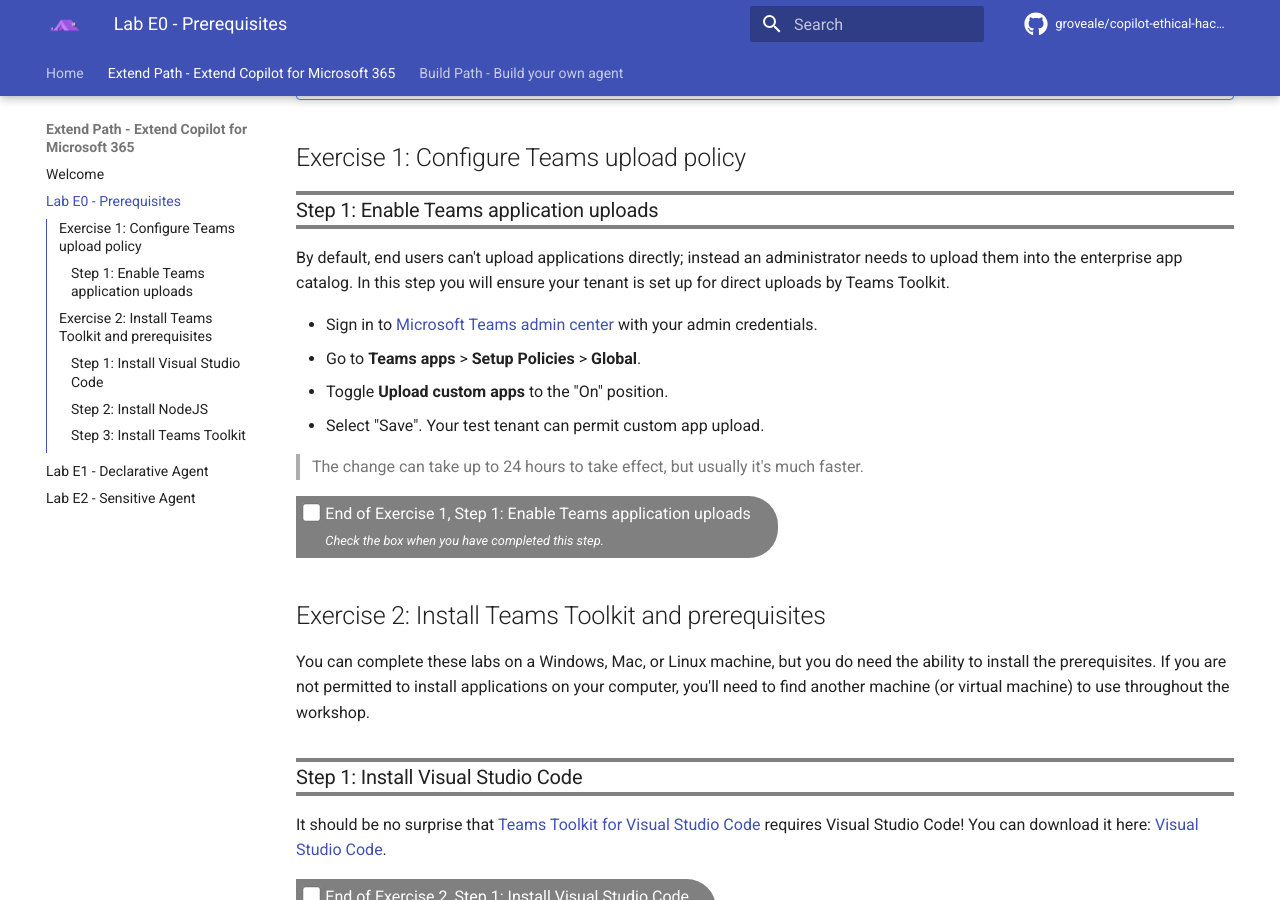
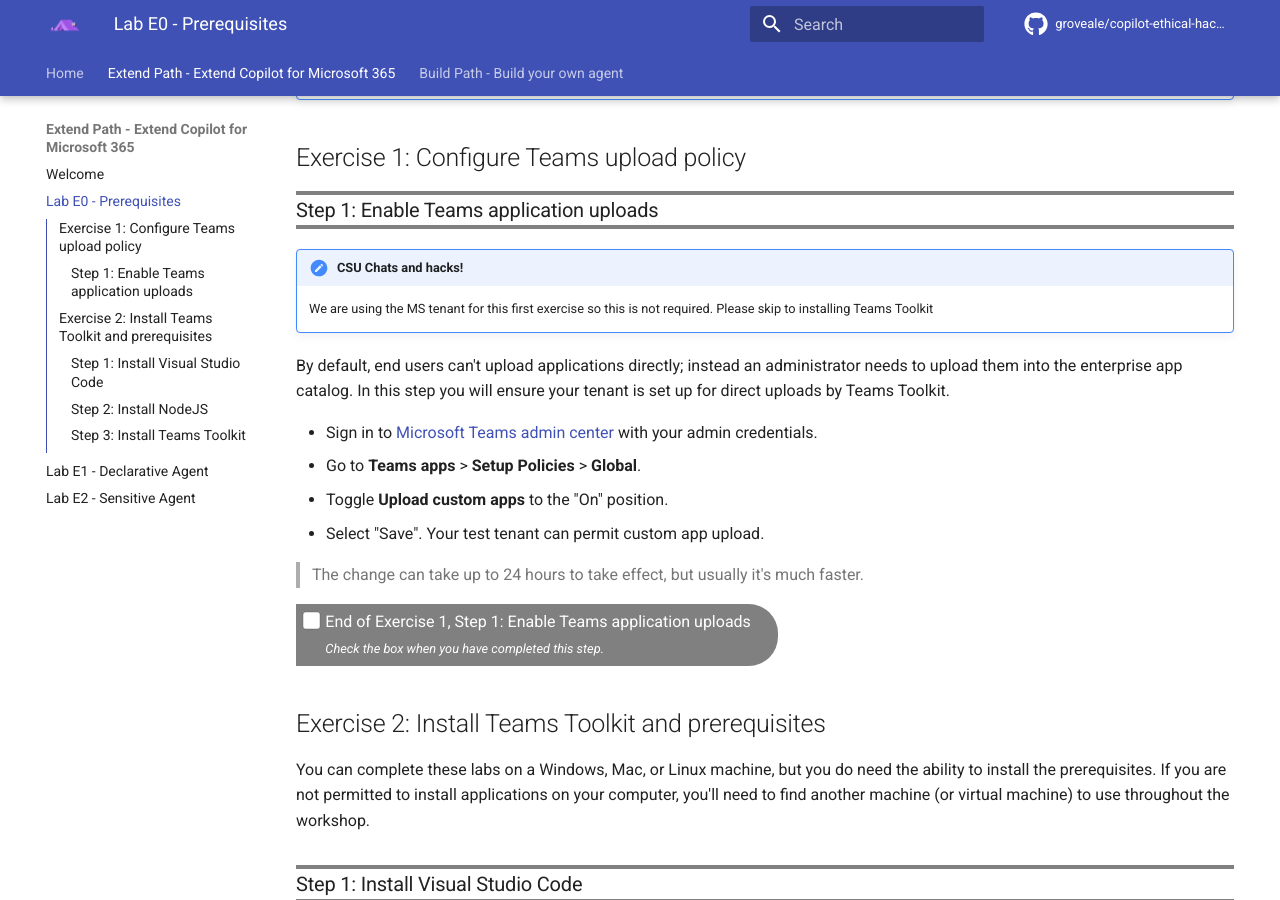
Before and after one commit to groveale/copilot-ethical-hack-lab, an MkDocs documentation site: the page built from docs/pages/extend-m365-copilot/00-prerequisites.md, in a window 1280 px wide and 900 px high, scrolled down 892 px. Built offline with MkDocs 1.6.1 and Material for MkDocs 9.7.7, drawn with Linux system fonts in a browser that asks for light colours; comment, search, counter and statistics services are not loaded.

Commit message:
updated guidance

```diff
--- a/docs/pages/extend-m365-copilot/00-prerequisites.md
+++ b/docs/pages/extend-m365-copilot/00-prerequisites.md
@@ -20,6 +20,9 @@
 ## Exercise 1: Configure Teams upload policy
 
 ### Step 1: Enable Teams application uploads
+
+!!! note "CSU Chats and hacks!"
+    We are using the MS tenant for this first exercise so this is not required. Please skip to installing Teams Toolkit
 
 By default, end users can't upload applications directly; instead an administrator needs to upload them into the enterprise app catalog. In this step you will ensure your tenant is set up for direct uploads by Teams Toolkit.
 
--- a/docs/pages/extend-m365-copilot/01-declarative-copilot.md
+++ b/docs/pages/extend-m365-copilot/01-declarative-copilot.md
@@ -342,12 +342,15 @@
 
 ### Step 1: Upload files to SharePoint.
 
+!!! note "CSU Chats and hacks!"
+    I've created a SPO site for this so please use `https://microsoft.sharepoint-df.com/teams/CSUEthicalSafeguardingHackTestdata`
+
 Download this zip file consisting of two PDF file by selecting this [link](https://download-directory.github.io/?url=https://github.com/microsoft/copilot-camp/tree/main/src/extend-m365-copilot/path-e-lab01-declarative-copilot/geo-locator-lab-sample/sharepoint-docs&filename=sharepoint-docs){target=_blank}
 
 Extract the two files from the zip and upload to a SharePoint Teams site in the same tenant in the document library **Documents**.
 These documents are **historical_map.pdf** and **travelers_diary** to help make the game more challenging.
 
-Copy the absolute url of the site. For eg. `https://xyz.sharepoint.com/sites/contoso` and proceed to next step.
+Copy the absolute url of the site. `https://microsoft.sharepoint-df.com/teams/CSUEthicalSafeguardingHackTestdata` and proceed to next step.
 
 <cc-lab-end-step lab="e1" exercise="3" step="1" />
 
```
Also changed, not shown: docs/pages/extend-m365-copilot/02-sensitive-agent.md (+4 -4 lines).
